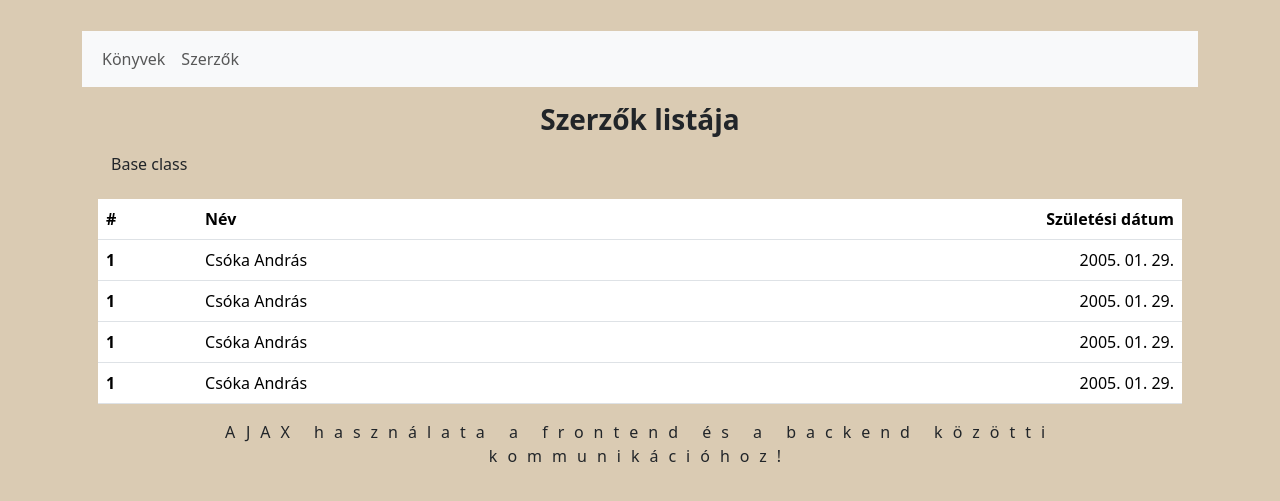
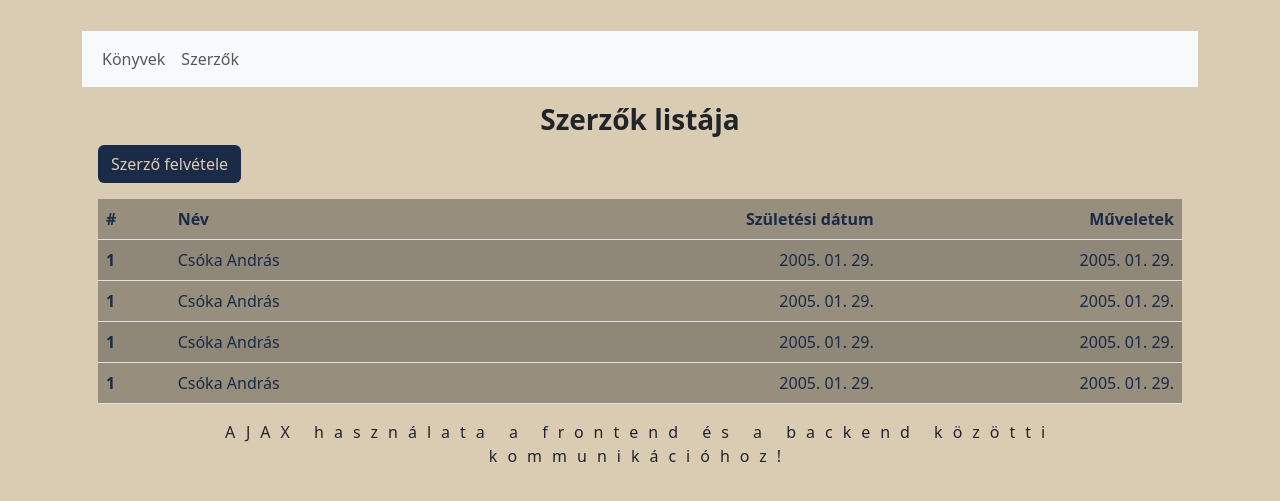
Before and after one commit to vargajanos/konyvtarnembaszas, a plain HTML site: page Frontend/index.html in a window 1280 px wide. Shown: the part 121-622 px from the top of the page. Drawn offline with nearby package versions, Linux system fonts and the light colour scheme.

Commit message:
szerzők dizájn

```diff
--- a/Frontend/assets/style.css
+++ b/Frontend/assets/style.css
@@ -14,5 +14,17 @@ footer{
 
 .card{
     background-color: #978e7d;
-    color: aliceblue;
+    color: 5e77a1;
 }
+
+.table-striped>tbody>tr>td,
+.table-striped>thead>tr>th,
+.table-striped>tbody>tr>th {
+  background-color: #978e7d;
+  color: #1a2b47;
+}
+
+#addAuthorBtn{
+    background-color: #1a2b47;
+    color: #DACBB3;
+}
--- a/Frontend/views/author.html
+++ b/Frontend/views/author.html
@@ -1,14 +1,15 @@
 <div>
     <h3>Szerzők listája</h3>
 
-    <button type="button" class="btn">Base class</button>
+    <button type="button" id="addAuthorBtn" class="btn">Szerző felvétele</button>
 
-    <table class="table mt-3">
+    <table class="table mt-3 table-striped table-hover">
         <thead>
             <tr>
                 <th scope="col">#</th>
                 <th scope="col">Név</th>
                 <th scope="col" class="text-end">Születési dátum</th>
+                <th scope="col" class="text-end">Műveletek</th>
             </tr>
         </thead>
         <tbody>
@@ -16,17 +17,21 @@
                 <th>1</th>
                 <td>Csóka András</td>
                 <td class="text-end">2005. 01. 29.</td>
-            </tr><tr>
-                <th>1</th>
-                <td>Csóka András</td>
                 <td class="text-end">2005. 01. 29.</td>
             </tr><tr>
                 <th>1</th>
                 <td>Csóka András</td>
                 <td class="text-end">2005. 01. 29.</td>
+                <td class="text-end">2005. 01. 29.</td>
             </tr><tr>
                 <th>1</th>
                 <td>Csóka András</td>
+                <td class="text-end">2005. 01. 29.</td>
+                <td class="text-end">2005. 01. 29.</td>
+            </tr><tr>
+                <th>1</th>
+                <td>Csóka András</td>
+                <td class="text-end">2005. 01. 29.</td>
                 <td class="text-end">2005. 01. 29.</td>
             </tr>
         </tbody>
```
